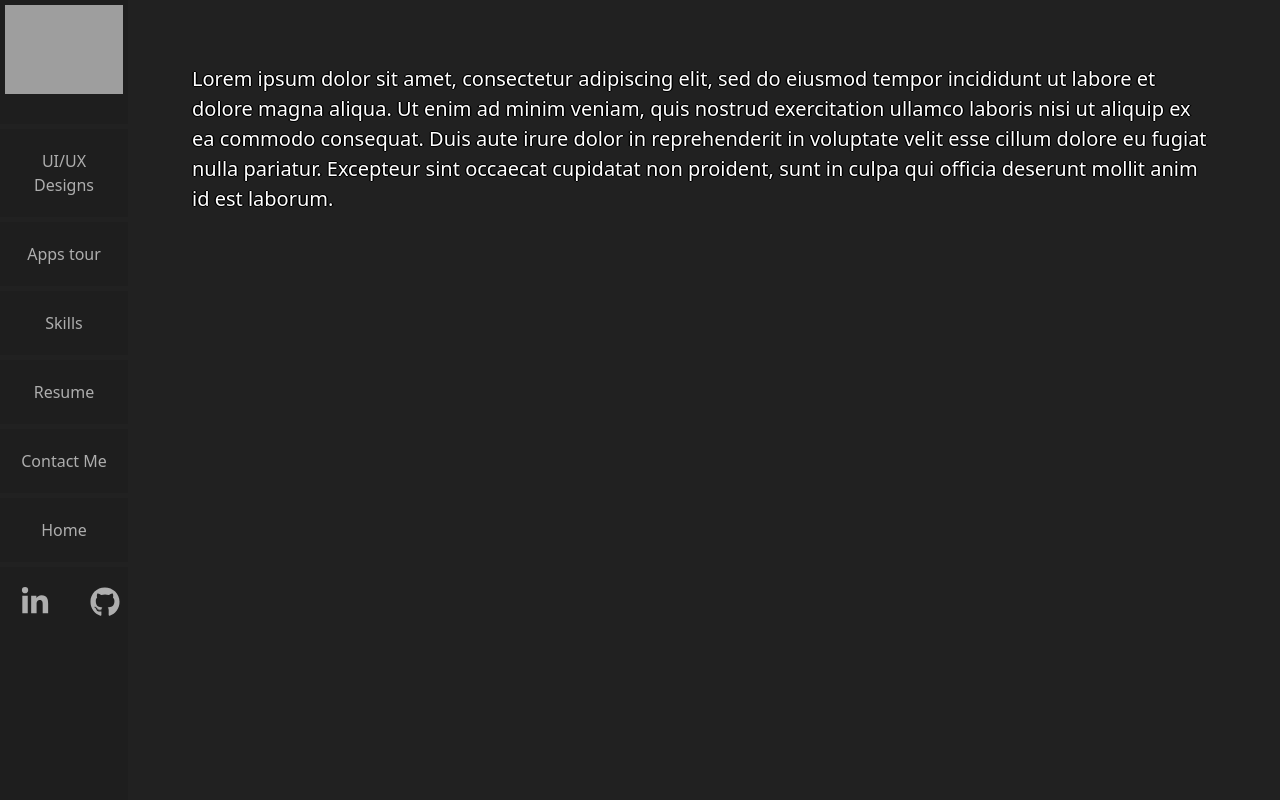
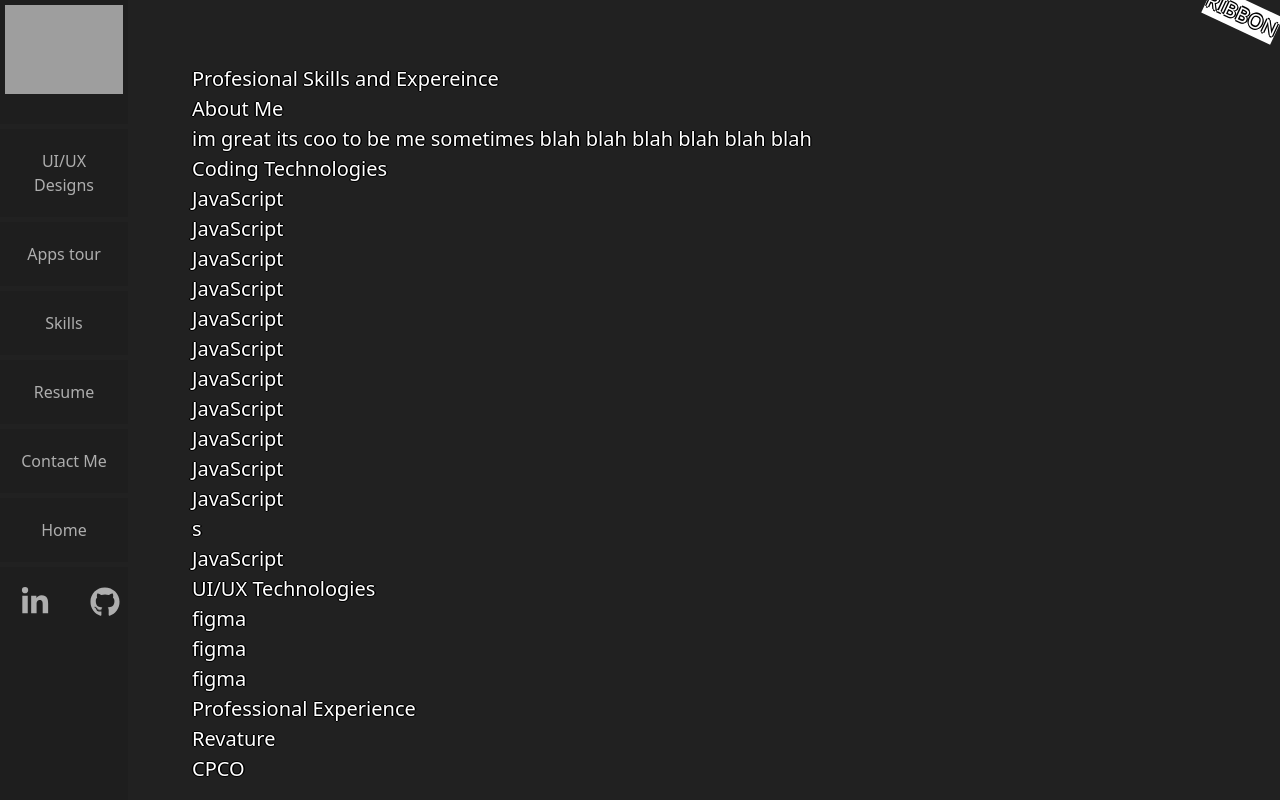
Before and after one commit to Alex-Abrams/abrams-web-portfolio, a Next.js app: page /portfolio/resume in a window 1280 px wide. Built offline with nearby package versions, Linux system fonts and the light colour scheme; grey boxes are pictures that could not be loaded.

Commit message:
Aded more styling to resume.

```diff
--- a/pages/portfolio/resume.js
+++ b/pages/portfolio/resume.js
@@ -1,11 +1,44 @@
 // import Link from "next/link";
-export default function Resume () {
+import styles from "./resume.module.css";
+export default function Resume() {
+  // get rid of all the Li's and do a mapping array
   return (
     <>
-      <p>
-        Lorem ipsum dolor sit amet, consectetur adipiscing elit, sed do eiusmod tempor incididunt ut labore et dolore magna aliqua. Ut enim ad minim veniam, quis nostrud exercitation ullamco laboris nisi ut aliquip ex ea commodo consequat. Duis aute irure dolor in reprehenderit in voluptate velit esse cillum dolore eu fugiat nulla pariatur. Excepteur sint occaecat cupidatat non proident, sunt in culpa qui officia deserunt mollit anim id est laborum.
-      </p>
+      <div>
+        <h1>Profesional Skills and Expereince</h1>
 
+        <div className={styles.cornerRibbon}>
+          <div className={styles.cornerRibbon__inner}>RIBBON</div>
+        </div>
+
+        <h2>About Me</h2>
+        <p>im great its coo to be me sometimes blah blah blah blah blah blah</p>
+        <h2>Coding Technologies</h2>
+        <ul>
+          <li>JavaScript</li>
+          <li>JavaScript</li>
+          <li>JavaScript</li>
+          <li>JavaScript</li>
+          <li>JavaScript</li>
+          <li>JavaScript</li>
+          <li>JavaScript</li>
+          <li>JavaScript</li>
+          <li>JavaScript</li>
+          <li>JavaScript</li>
+          <li>JavaScript</li>s<li>JavaScript</li>
+        </ul>
+        <h2>UI/UX Technologies</h2>
+        <ul>
+          <li>figma</li>
+          <li>figma</li>
+          <li>figma</li>
+        </ul>
+        <h2>Professional Experience</h2>
+        <ul>
+          <li>Revature</li>
+          <li>CPCO</li>
+        </ul>
+      </div>
     </>
   );
 }
--- /dev/null
+++ b/pages/portfolio/resume.module.css
@@ -0,0 +1,29 @@
+/* .pdfBanner {
+  background-color: blue;
+  position: absolute;
+  top: -10;
+  right: -10;
+  transform: rotate(25deg);
+  height: 100px;
+  width: 500px;
+  text-align: center;
+  overflow: hidden;
+  width: 150px;
+  height: 150px;
+  overflow: hidden;
+  position: absolute;
+} */
+.container {
+  background-color: yellow;
+}
+
+.cornerRibbon {
+  position: absolute;
+  top: 0;
+  right: 00;
+  background-color: white;
+
+  overflow: hidden;
+  z-index: 4;
+  transform: rotate(25deg);
+}
```
